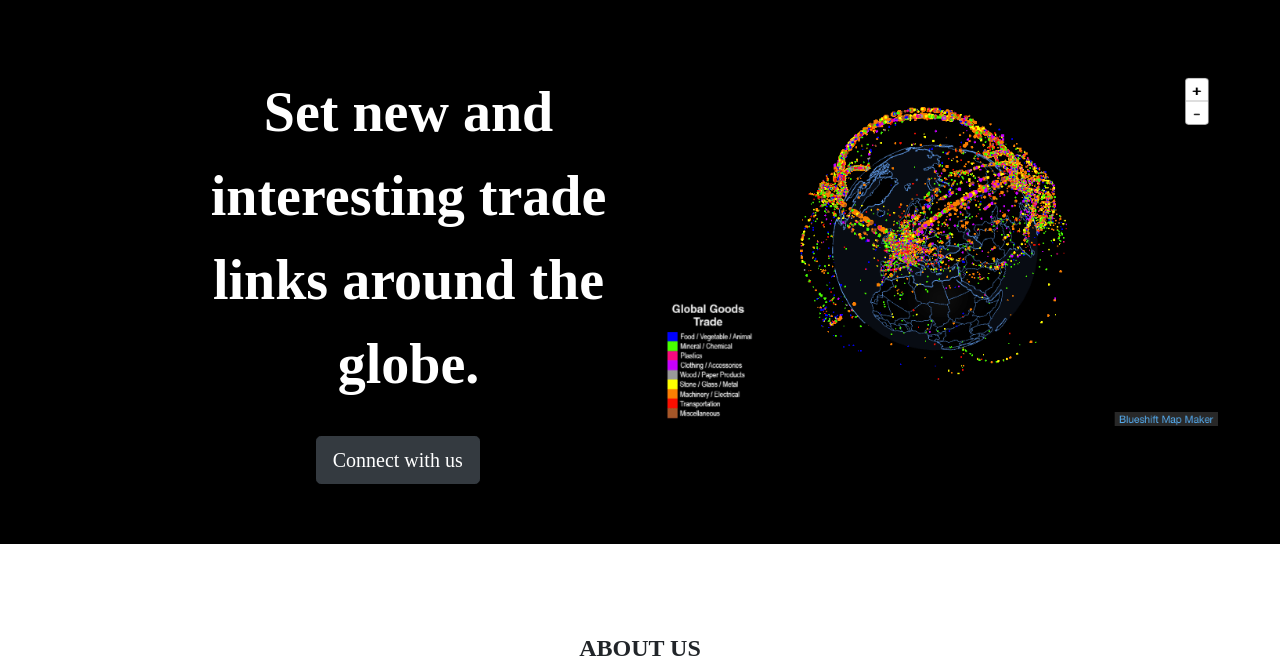
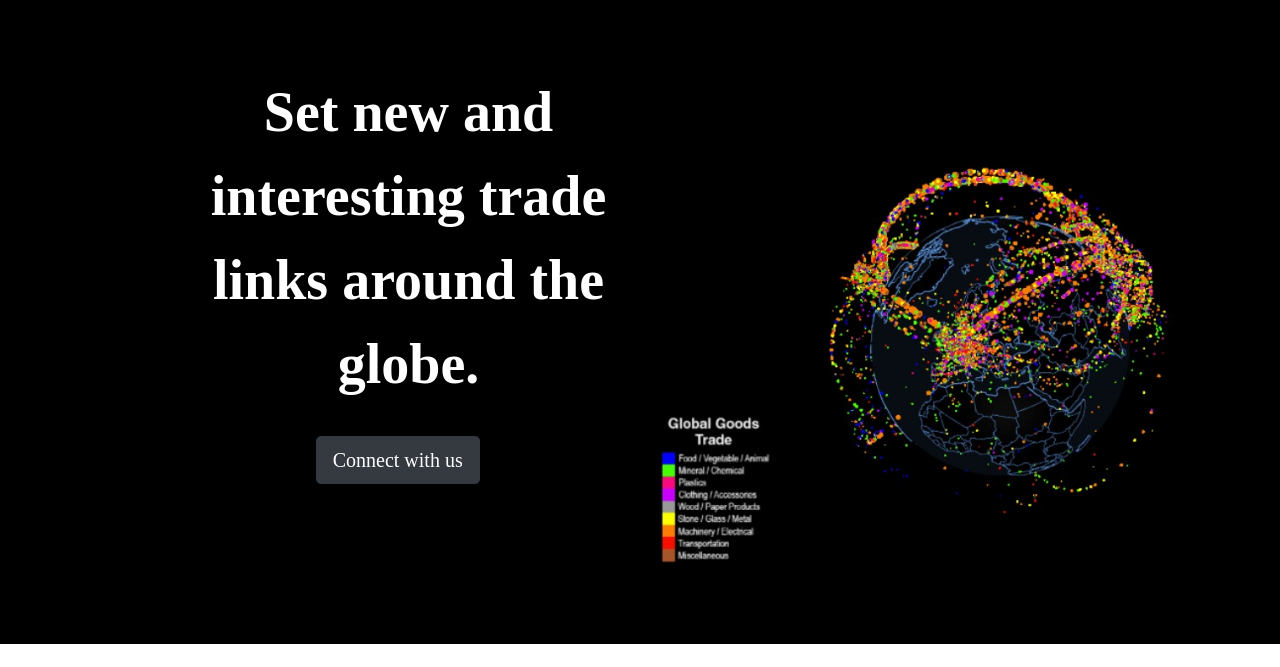
Before and after one commit to lakshmiprabharamesh/WIAZINTERNATIONAL1, a plain HTML site: page index.html in a window 1280 px wide. Shown: the part 126-793 px from the top of the page. Drawn offline with nearby package versions, Linux system fonts and the light colour scheme.

Commit message:
Update index.html

```diff
--- a/index.html
+++ b/index.html
@@ -115,7 +115,7 @@
 <!-- <i class="fab fa-apple"></i>  -->
         </div>
         <div class="col-lg-6  container">
-          <img class="title-image" src="MappingInternationalTrade.png" alt="world-mockup" ;>
+          <img class="title-image" src="sizesmall.jpeg" alt="world-mockup" ;>
         </div>
       </div>
 
```
